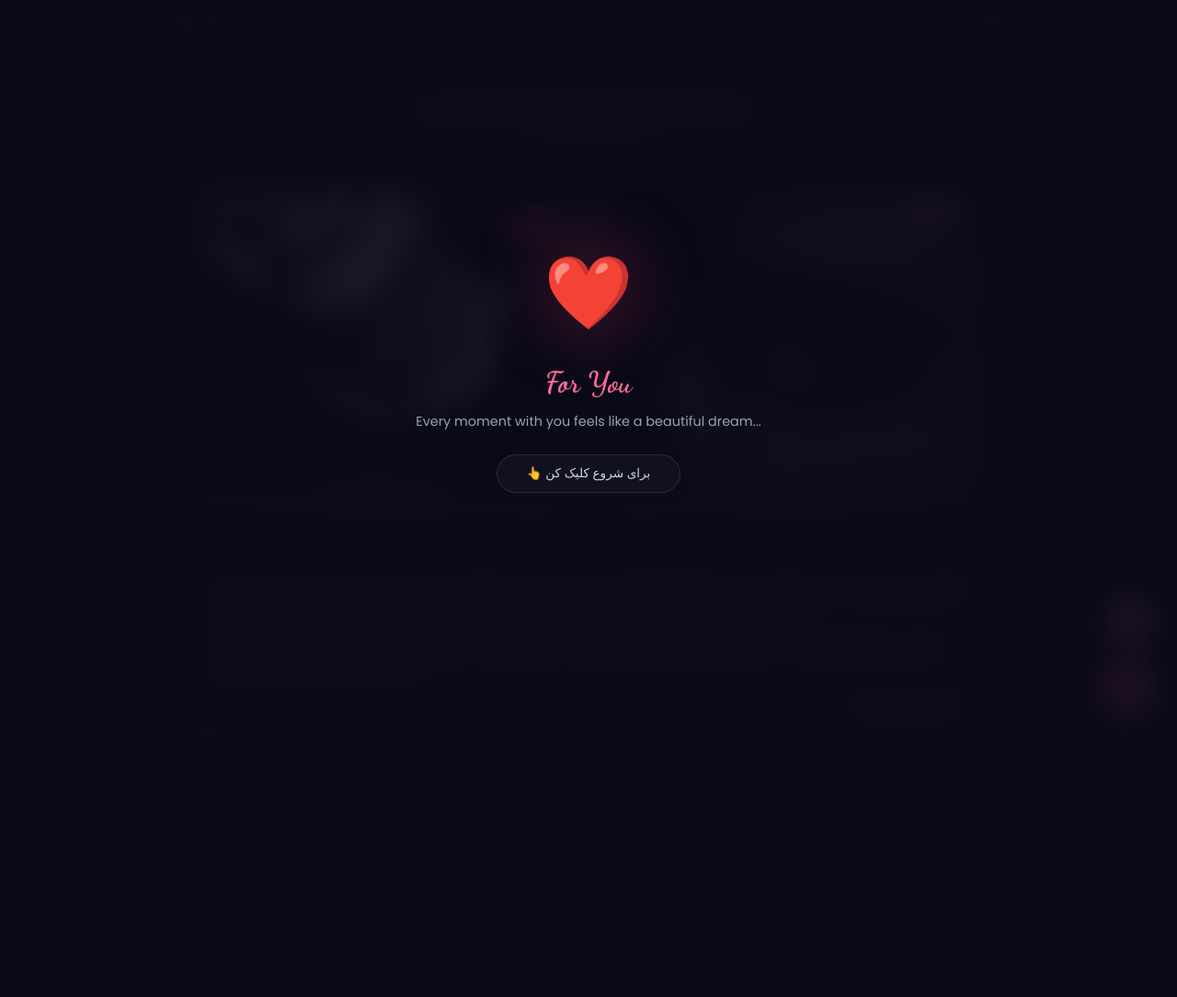
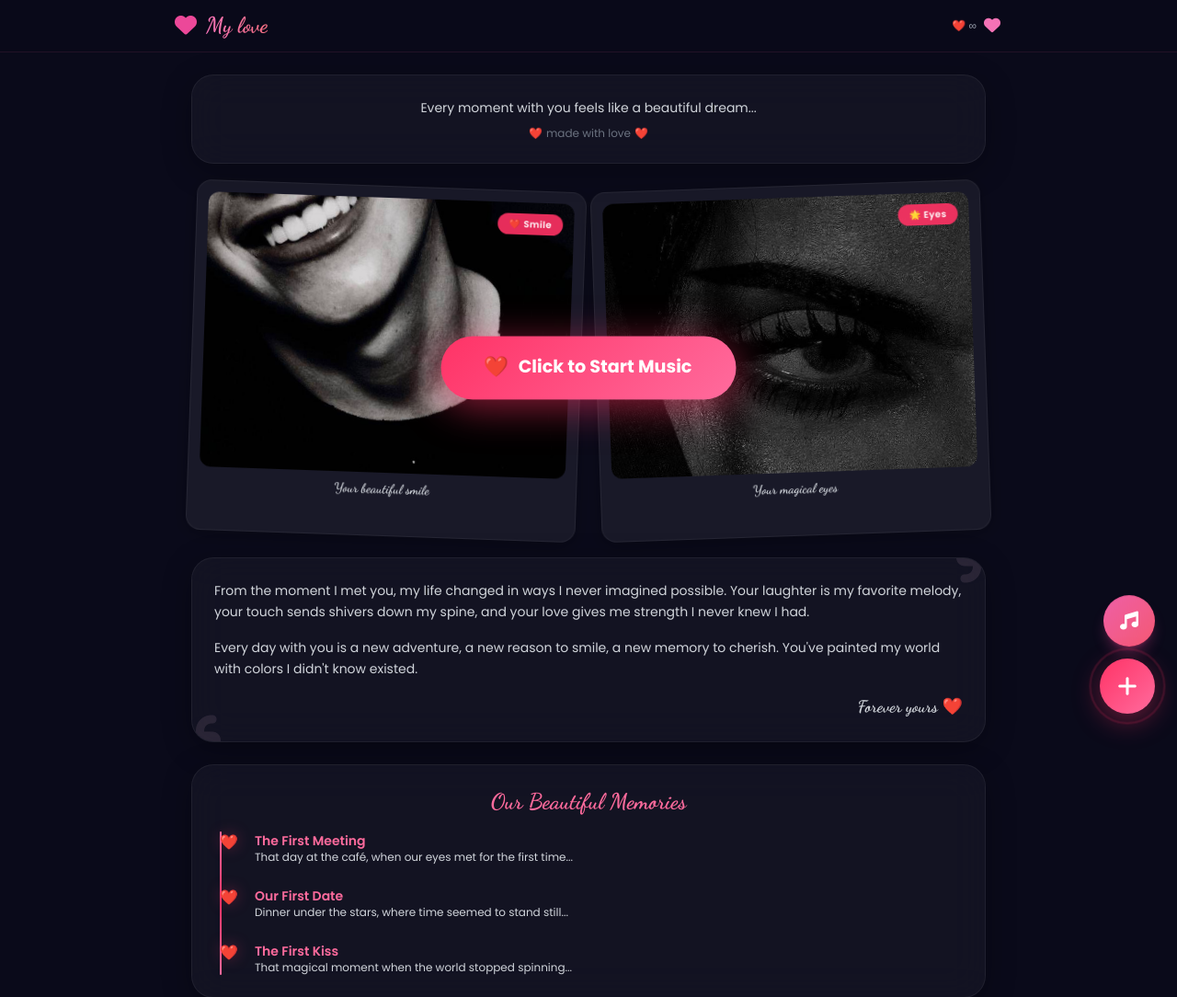
Before and after one commit to mehrab138787/who-is-my-love-, a Flask app: page / in a window 1280 px wide. Shown: the top 1084 px of the page at 92% size. Before the commit the page ends 771 px from the top, so only its background shows below. Run offline with Flask 3, Linux system fonts and the light colour scheme; some libraries are stand-ins or nearby versions.

Commit message:
fix: دکمه شروع ساده به جای اوورلی

```diff
--- a/templates/index.html
+++ b/templates/index.html
@@ -565,79 +565,59 @@
             }
         }
 
-        /* ===== اوورلی شروع ===== */
-        #startOverlay {
+        /* ===== دکمه شروع ساده ===== */
+        #startBtn {
             position: fixed;
-            inset: 0;
-            z-index: 9999;
-            background: rgba(10, 10, 26, 0.92);
-            backdrop-filter: blur(16px);
-            display: flex;
-            align-items: center;
-            justify-content: center;
-            flex-direction: column;
+            bottom: 50%;
+            left: 50%;
+            transform: translate(-50%, 50%);
+            z-index: 1000;
+            padding: 20px 48px;
+            background: linear-gradient(135deg, #ff3366, #ff6b9d);
+            border: none;
+            border-radius: 99px;
+            color: white;
+            font-size: 1.2rem;
+            font-weight: 700;
             cursor: pointer;
-            transition: opacity 1s ease, visibility 1s ease;
+            box-shadow: 0 8px 40px rgba(255, 50, 100, 0.5);
+            transition: all 0.3s ease;
+            animation: pulseBtn 2s ease-in-out infinite;
+            display: none;
         }
 
-        #startOverlay.hidden {
-            opacity: 0;
-            visibility: hidden;
-            pointer-events: none;
+        #startBtn:hover {
+            transform: translate(-50%, 50%) scale(1.05);
         }
 
-        #startOverlay .heart-icon {
-            font-size: 72px;
-            animation: pulseHeart 1.5s ease-in-out infinite;
-            filter: drop-shadow(0 0 40px rgba(255, 50, 100, 0.4));
+        #startBtn:active {
+            transform: translate(-50%, 50%) scale(0.95);
         }
 
-        @keyframes pulseHeart {
-            0%, 100% { transform: scale(1); }
-            50% { transform: scale(1.15); }
+        @keyframes pulseBtn {
+            0%, 100% { box-shadow: 0 8px 40px rgba(255, 50, 100, 0.5); }
+            50% { box-shadow: 0 8px 60px rgba(255, 50, 100, 0.8); }
         }
 
-        #startOverlay h2 {
-            font-family: 'Dancing Script', cursive;
-            font-size: 2rem;
-            color: #ff6b9d;
-            margin-top: 20px;
-            animation: fadeInUp 1s ease 0.3s both;
+        #startBtn .heart-icon {
+            display: inline-block;
+            animation: heartbeat 1.5s infinite;
         }
 
-        #startOverlay p {
-            color: #9ca3af;
-            font-size: 0.9rem;
-            margin-top: 8px;
-            animation: fadeInUp 1s ease 0.6s both;
-        }
-
-        @keyframes fadeInUp {
-            0% { opacity: 0; transform: translateY(20px); }
-            100% { opacity: 1; transform: translateY(0); }
-        }
-
-        #startOverlay .tap-hint {
-            margin-top: 24px;
-            padding: 10px 32px;
-            border: 1px solid rgba(255, 100, 150, 0.2);
-            border-radius: 99px;
-            color: #d1d5db;
-            font-size: 0.85rem;
-            background: rgba(255, 255, 255, 0.03);
-            animation: fadeInUp 1s ease 0.9s both;
+        @keyframes heartbeat {
+            0%, 100% { transform: scale(1); }
+            25% { transform: scale(1.2); }
+            75% { transform: scale(1.2); }
         }
     </style>
 </head>
 <body>
 
-    <!-- ===== اوورلی شروع (برای پخش آهنگ با تعامل کاربر) ===== -->
-    <div id="startOverlay" onclick="startMusic()">
-        <div class="heart-icon">❤️</div>
-        <h2>For You</h2>
-        <p>Every moment with you feels like a beautiful dream...</p>
-        <div class="tap-hint">👆 برای شروع کلیک کن</div>
-    </div>
+    <!-- ===== دکمه شروع ساده (جایگزین اوورلی) ===== -->
+    <button id="startBtn" onclick="startMusicSimple()">
+        <span class="heart-icon">❤️</span>
+        &nbsp; Click to Start Music
+    </button>
 
     <!-- ===== هدر ===== -->
     <header class="sticky-header" id="stickyHeader">
@@ -813,7 +793,7 @@
     <!-- ===== پلیر آهنگ ===== -->
     <!-- دکمه کنترل پلیر -->
     <div class="fixed bottom-24 right-4 sm:right-6 z-50">
-        <button onclick="toggleMusic()" id="musicBtn"
+        <button onclick="toggleMusicSimple()" id="musicBtn"
                 class="w-12 h-12 sm:w-14 sm:h-14 rounded-full bg-gradient-to-br from-pink-500 to-rose-500
                        text-white shadow-lg shadow-pink-500/30 hover:scale-110 transition-all duration-300
                        flex items-center justify-center relative overflow-hidden group">
@@ -838,7 +818,7 @@
         </div>
     </div>
 
-    <!-- ===== آهنگ با مسیر درست برای رندر ===== -->
+    <!-- ===== آهنگ ===== -->
     <audio id="loveSong" preload="auto" crossorigin="anonymous">
         <source src="/static/music/no_one_noticed.mp3" type="audio/mpeg">
     </audio>
@@ -869,7 +849,7 @@
 
     <script>
         // =============================================
-        // 0. پلیر آهنگ با دیباگ کامل
+        // 0. پلیر آهنگ با روش ساده
         // =============================================
         const audio = document.getElementById('loveSong');
         const musicBtn = document.getElementById('musicBtn');
@@ -878,11 +858,11 @@
         const progressBar = document.getElementById('progressBar');
         const progressFill = document.getElementById('progressFill');
         const timeDisplay = document.getElementById('timeDisplay');
-        const overlay = document.getElementById('startOverlay');
+        const startBtn = document.getElementById('startBtn');
 
         let isPlaying = false;
         let musicStarted = false;
-        const startTime = 97; // 1:37 = 97 ثانیه
+        const startTime = 97; // 1:37
 
         // تنظیمات اولیه
         if (audio) {
@@ -893,74 +873,82 @@
             console.log('🎵 فایل آهنگ:', audio.src);
 
             audio.addEventListener('loadedmetadata', function() {
-                console.log('✅ آهنگ با موفقیت لود شد! مدت زمان:', audio.duration, 'ثانیه');
-            });
-
-            audio.addEventListener('error', function(e) {
-                console.error('❌ خطا در لود آهنگ:', e);
-                console.log('🔍 مسیر فایل:', audio.src);
-                musicIcon.className = 'fas fa-exclamation-triangle text-lg sm:text-xl relative z-10';
+                console.log('✅ آهنگ لود شد! مدت:', audio.duration);
+                // نمایش دکمه شروع
+                startBtn.style.display = 'block';
             });
 
             audio.addEventListener('canplay', function() {
                 console.log('✅ آهنگ آماده پخش است');
             });
+
+            audio.addEventListener('error', function(e) {
+                console.error('❌ خطا در لود آهنگ');
+                startBtn.textContent = '❌ خطا! دوباره کلیک کن';
+                startBtn.style.display = 'block';
+            });
         }
 
-        // ===== شروع آهنگ با کلیک روی اوورلی =====
-        function startMusic() {
-            if (musicStarted) return;
+        // ===== شروع ساده =====
+        function startMusicSimple() {
+            if (musicStarted) {
+                startBtn.style.display = 'none';
+                return;
+            }
 
-            if (audio) {
+            if (!audio) return;
+
             audio.play()
                 .then(() => {
-                        console.log('✅ پخش آهنگ با موفقیت شروع شد!');
+                    console.log('✅ پخش آهنگ شروع شد!');
                     isPlaying = true;
                     musicStarted = true;
                     updateUI();
-                        overlay.classList.add('hidden');
+                    startBtn.style.display = 'none';
                 })
                 .catch(err => {
-                        console.error('❌ خطا در شروع پخش:', err);
-                        // اگر ارور داشت، دوباره تلاش کن
+                    console.error('❌ خطا:', err);
+                    startBtn.textContent = '⚠️ کلیک کن تا دوباره تلاش کنم';
+                    startBtn.style.display = 'block';
+
+                    // تلاش مجدد بعد از ۱ ثانیه
                     setTimeout(() => {
                         audio.play()
                             .then(() => {
-                                    console.log('✅ پخش آهنگ (تلاش مجدد) موفق بود!');
+                                console.log('✅ پخش (تلاش مجدد) موفق بود!');
                                 isPlaying = true;
                                 musicStarted = true;
                                 updateUI();
-                                    overlay.classList.add('hidden');
+                                startBtn.style.display = 'none';
                             })
                             .catch(() => {});
-                        }, 500);
+                    }, 1000);
                 });
         }
-        }
 
-        // ===== تاگل پخش/توقف (دکمه پایین) =====
-        function toggleMusic() {
+        // ===== تاگل پخش/توقف =====
+        function toggleMusicSimple() {
             if (!audio) return;
 
-            // اگر هنوز آهنگ شروع نشده، اوورلی رو نشون بده
+            // اگر هنوز شروع نشده، دکمه شروع رو نشون بده
             if (!musicStarted) {
-                overlay.classList.remove('hidden');
+                startBtn.style.display = 'block';
                 return;
             }
 
             if (isPlaying) {
                 audio.pause();
                 isPlaying = false;
-                console.log('⏸️ آهنگ متوقف شد');
+                console.log('⏸️ متوقف شد');
             } else {
                 audio.play()
                     .then(() => {
-                        console.log('▶️ آهنگ شروع شد');
+                        console.log('▶️ شروع شد');
                         isPlaying = true;
                         updateUI();
                     })
                     .catch(err => {
-                        console.error('❌ خطا در پخش:', err);
+                        console.error('❌ خطا:', err);
                     });
             }
             updateUI();
@@ -1006,20 +994,19 @@
             audio.currentTime = percent * audio.duration;
         }
 
-        // کلید Space برای کنترل
+        // کلید Space
         document.addEventListener('keydown', function(e) {
             if (e.key === ' ' && !e.target.matches('input, textarea, button')) {
                 e.preventDefault();
-                toggleMusic();
+                toggleMusicSimple();
             }
         });
 
         console.log('🎵 آهنگ از ۱:۳۷ شروع میشه!');
-        console.log('💡 کلید Space رو بزن برای کنترل پخش');
-        console.log('👆 برای شروع آهنگ روی صفحه کلیک کن');
+        console.log('💡 کلید Space رو بزن برای کنترل');
 
         // =============================================
-        // 1. FAB (Floating Action Button)
+        // 1. FAB
         // =============================================
         let fabOpen = false;
 
@@ -1041,7 +1028,7 @@
         }
 
         // =============================================
-        // 2. TOGGLE PHOTO EXPAND
+        // 2. TOGGLE PHOTO
         // =============================================
         function togglePhotoExpand(element) {
             const expand = element.querySelector('.photo-expand');
@@ -1128,7 +1115,7 @@
         });
 
         // =============================================
-        // 5. SEND HEARTS (FAB)
+        // 5. SEND HEARTS
         // =============================================
         function sendHearts() {
             const emojis = ['❤️', '💖', '💗', '💝'];
@@ -1151,7 +1138,7 @@
         }
 
         // =============================================
-        // 6. SPARKLES (FAB)
+        // 6. SPARKLES
         // =============================================
         function createSparkles() {
             const colors = ['#ff3366', '#ff6b9d', '#ff9a9e', '#ff0066'];
@@ -1213,7 +1200,7 @@
         });
 
         // =============================================
-        // 8. TRIGGER LOVE EXPLOSION
+        // 8. LOVE EXPLOSION
         // =============================================
         function triggerLoveExplosion() {
             sendHearts();
@@ -1243,7 +1230,7 @@
         });
 
         // =============================================
-        // 10. SCROLL HEADER EFFECT
+        // 10. SCROLL HEADER
         // =============================================
         window.addEventListener('scroll', function() {
             const header = document.getElementById('stickyHeader');
@@ -1286,10 +1273,10 @@
                 loveGauge.style.width = '100%';
             }, 1000);
 
-            // اگر آهنگ لود نشد، اوورلی رو نشون بده
+            // اگر آهنگ لود نشد، دکمه رو نشون بده
             setTimeout(() => {
-                if (!musicStarted) {
-                    overlay.classList.remove('hidden');
+                if (!musicStarted && audio) {
+                    startBtn.style.display = 'block';
                 }
             }, 3000);
         });
@@ -1308,7 +1295,7 @@
 
         console.log('❤️ Made for you ❤️');
         console.log('🎵 No One Noticed - The Marías (از 1:37)');
-        console.log('👆 برای شروع آهنگ روی صفحه کلیک کن!');
+        console.log('👆 روی دکمه قرمز وسط کلیک کن تا آهنگ شروع بشه!');
     </script>
 </body>
 </html>
```
Lines whose indentation alone changed are shown as unchanged.
